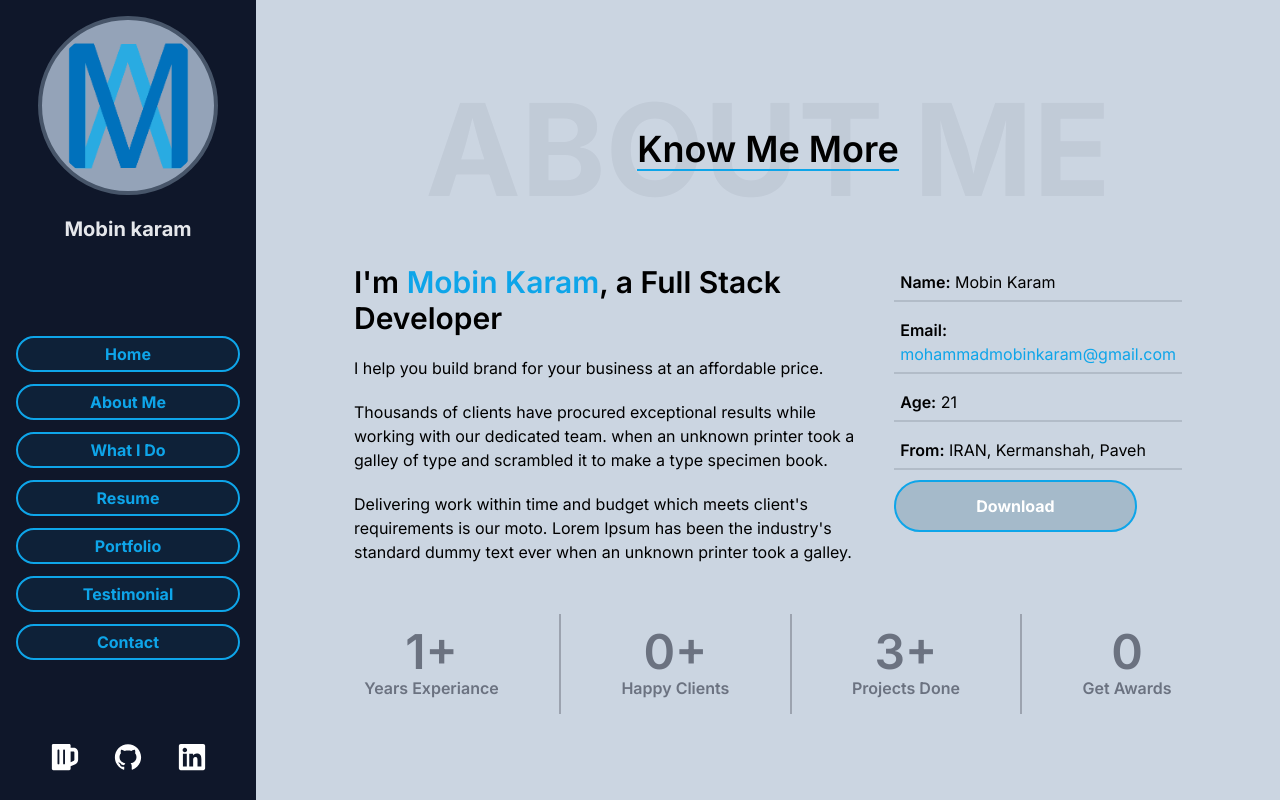
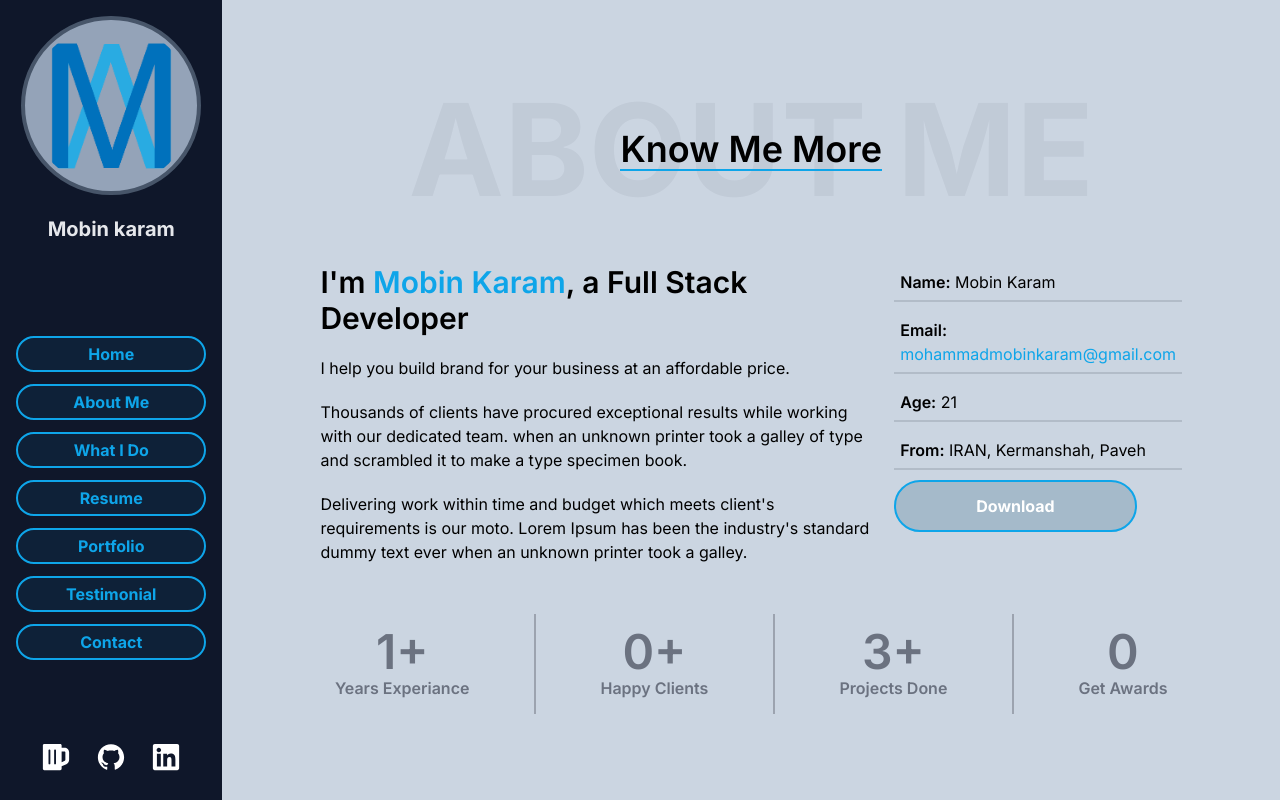
Before and after one commit to Mobin-Karam/mobinkaram.ir, a Next.js app in the folder v3.0.4/client/: page /aboutme in a window 1280 px wide. Built offline with nearby package versions, Linux system fonts and the light colour scheme.

Commit message:
ریسپانسیو کردن صفحه

```diff
--- a/v3.0.4/client/app/aboutme/page.tsx
+++ b/v3.0.4/client/app/aboutme/page.tsx
@@ -10,20 +10,20 @@ export default function Page() {
   return (
     <section
       id="aboutme"
-      className="section w-full h-screen flex items-center justify-center flex-col flex-nowrap py-[72px] bg-slate-300 "
+      className="section w-full h-screen flex items-center justify-center flex-col flex-nowrap lg:py-[72px] bg-slate-300 "
     >
       <div className="container relative w-full lg:px-12 mx-[120px]">
         {/* // Top  */}
         <div className="relative w-full flex items-center justify-center flex-row flex-nowrap">
-          <span className="text-9xl font-bold text-gray-900/5 font-popp">
+          <span className="sm:text-6xl md:text-7xl lg:text-8xl xl:text-9xl font-bold text-gray-900/5 font-popp">
             ABOUT ME
           </span>
-          <span className="border-b-2 text-4xl font-popp font-semibold border-sky-500 absolute top-100">
+          <span className="border-b-2 sm:text-xl md:text-2xl lg:text-4xl xl:text-4xl font-popp font-semibold border-sky-500 absolute top-100">
             Know Me More
           </span>
         </div>
         {/* // Center  */}
-        <div className="w-full flex items-start justify-between flex-row flex-nowrap p-[50px]">
+        <div className="w-full flex items-start justify-between flex-row flex-nowrap lg:p-[50px]">
           {/* // CenterLeft  */}
           <div className="h-full flex items-start justify-center flex-col flex-nowrap">
             <div className="font-popp flex items-start justify-center flex-col flex-nowrap mb-[20px]">
--- a/v3.0.4/client/app/layout.tsx
+++ b/v3.0.4/client/app/layout.tsx
@@ -18,8 +18,8 @@ export default function RootLayout({
   return (
     <html lang="en">
       <body className={inter.className}>
-        <div className="max-w-screen-2xl lg:bg-slate-400 transition-all duration-500">
-          <div className="lg:grid lg:grid-cols-5 flex flex-col-reverse w-full transition-all duration-600">
+        <div className="w-full bg-slate-600">
+          <div className="max-w-[1440px] flex items-center justify-center flex-row m-auto w-full transition-all duration-600">
             <div className="lg:col-start-1  lg:col-end-2 ">
               <SideNav />
             </div>
--- a/v3.0.4/client/app/ui/sidenav.tsx
+++ b/v3.0.4/client/app/ui/sidenav.tsx
@@ -7,7 +7,8 @@ import Button from "./button";
 
 export default function SideNav() {
   return (
-    <div className="w-full lg:min-h-screen px-4 pt-4 pb-2 fixed  bottom-0 lg:relative bg-slate-900 flex item-center justify-between lg:flex-col flex-nowrap">
+    <div className="w-full lg:min-h-screen lg:relative lg:flex-col lg:px-4 lg:pt-4 lg:pb-2 fixed top-0 bg-slate-900 flex item-center justify-between  flex-nowrap">
+      {/* // LoGo  */}
       <div className="">
         <div className="w-full flex item-center justify-center flex-row flex-nowrap">
           <Link href={"/"}>
@@ -24,29 +25,57 @@ export default function SideNav() {
           </span>
         </div>
       </div>
+      {/* // Buttons  */}
       <div className="w-full flex item-center justify-center lg:flex-col flex-row flex-nowrap">
+        {/* Mobile Button Menu  */}
+        <div className="lg:hidden relative">
+
+        </div>
+        {/* All Devices Button Menu  */}
         <Link className="" href="/">
-          <Button title="Home" className={"w-full p-1 mt-3 m-0"} />
+          <Button
+            title="Home"
+            className={"w-full hidden lg:inline-block px-12 py-1 mt-3 m-0"}
+          />
         </Link>
         <Link className="" href="/aboutme">
-          <Button title="About Me" className={"w-full p-1 mt-3 m-0"} />
+          <Button
+            title="About Me"
+            className={"w-full hidden lg:inline-block px-12 py-1 mt-3 m-0"}
+          />
         </Link>
         <Link className="" href="/whatido">
-          <Button title="What I Do" className={"w-full p-1 mt-3 m-0"} />
+          <Button
+            title="What I Do"
+            className={"w-full hidden lg:inline-block px-12 py-1 mt-3 m-0"}
+          />
         </Link>
         <Link className="" href="/resume">
-          <Button title="Resume" className={"w-full p-1 mt-3 m-0"} />
+          <Button
+            title="Resume"
+            className={"w-full hidden lg:inline-block px-12 py-1 mt-3 m-0"}
+          />
         </Link>
         <Link className="" href="/portfolio">
-          <Button title="Portfolio" className={"w-full p-1 mt-3 m-0"} />
+          <Button
+            title="Portfolio"
+            className={"w-full hidden lg:inline-block px-12 py-1 mt-3 m-0"}
+          />
         </Link>
         <Link className="" href="/testimonial">
-          <Button title="Testimonial" className={"w-full p-1 mt-3 m-0"} />
+          <Button
+            title="Testimonial"
+            className={"w-full hidden lg:inline-block px-12 py-1 mt-3 m-0"}
+          />
         </Link>
         <Link className="" href="/contact">
-          <Button title="Contact" className={"w-full p-1 mt-3 m-0"} />
+          <Button
+            title="Contact"
+            className={"w-full hidden lg:inline-block px-12 py-1 mt-3 m-0"}
+          />
         </Link>
       </div>
+      {/* // Icons  */}
       <div className="hidden lg:flex w-full items-center justify-evenly flex-row flex-nowrap mb-5 ">
         <Link href={"https://www.buymeacoffee.com/mohammadmk"} target="_blank">
           <FaBeer className="text-white w-[30px] h-[30px]" />
```
